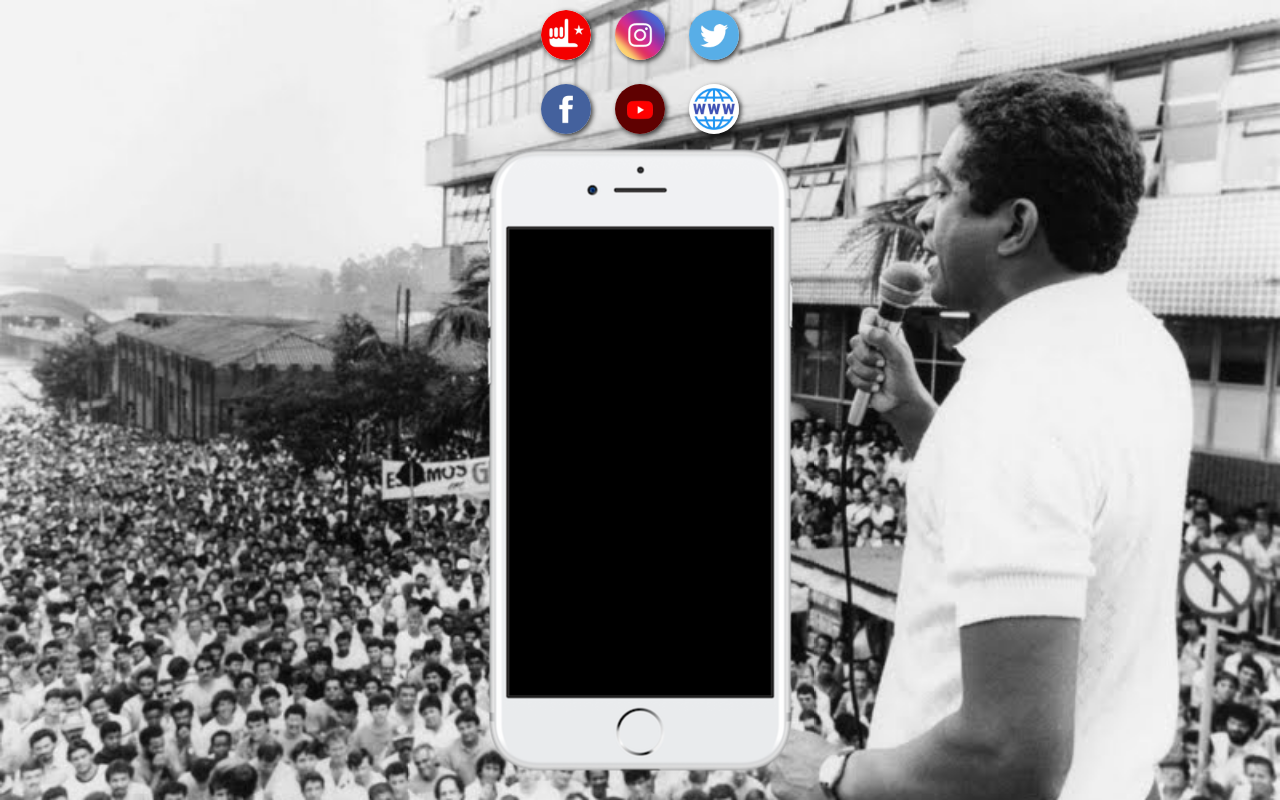
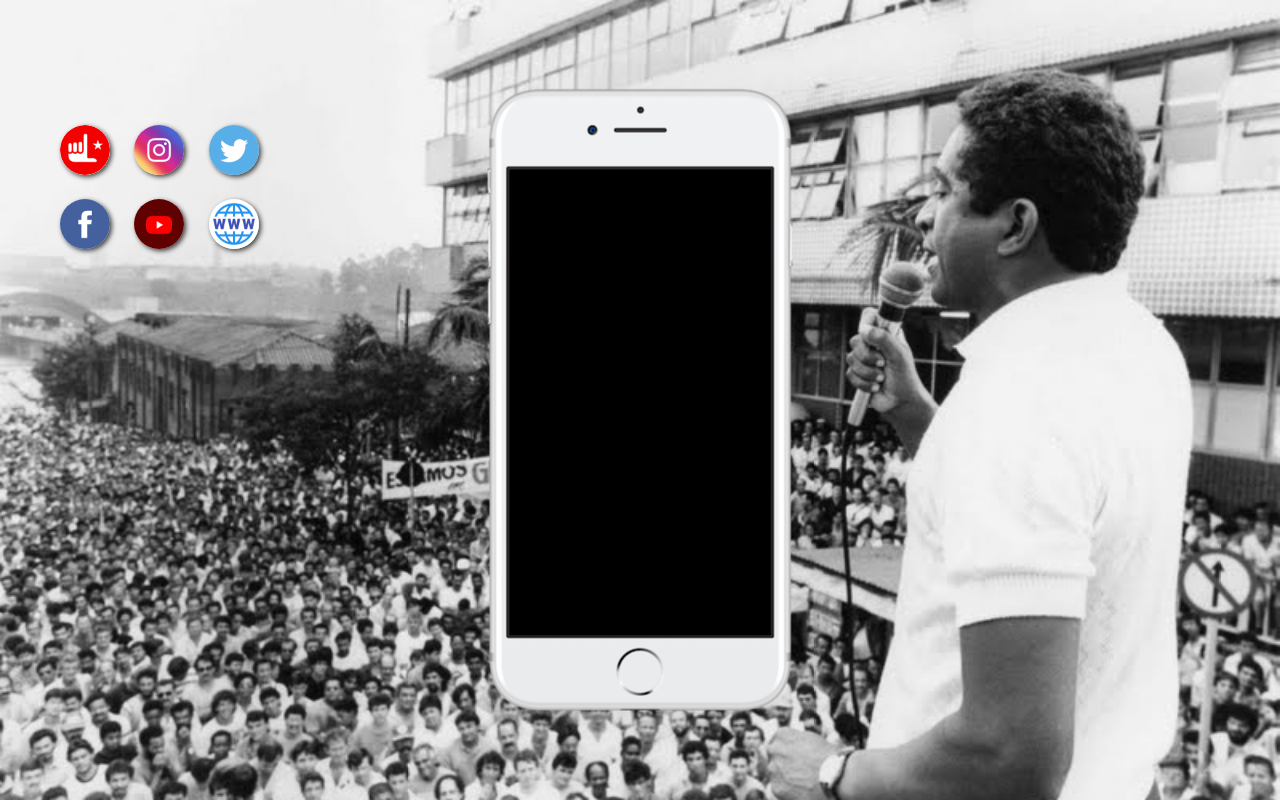
Before and after one commit to HugoSantanaSilva/Redes_Sociais_Pai, a plain HTML site: page index.html in a window 1280 px wide. Drawn offline with Linux system fonts and the light colour scheme.

Commit message:
Update style.css

```diff
--- a/Estilos/style.css
+++ b/Estilos/style.css
@@ -28,7 +28,7 @@ main {
 
 #telefone{
     position:absolute;
-    top: 57.5%;
+    top: 50%;
     left: 50%;
     transform: translate(-50%, -50%);
     height: 627px;
@@ -47,7 +47,10 @@ main {
 }
 
 #redes-sociais{
-    text-align: center;
+    position: absolute;
+    top: 115px;
+    left: 50px;
+
 }
 
 #redes-sociais img {
```
